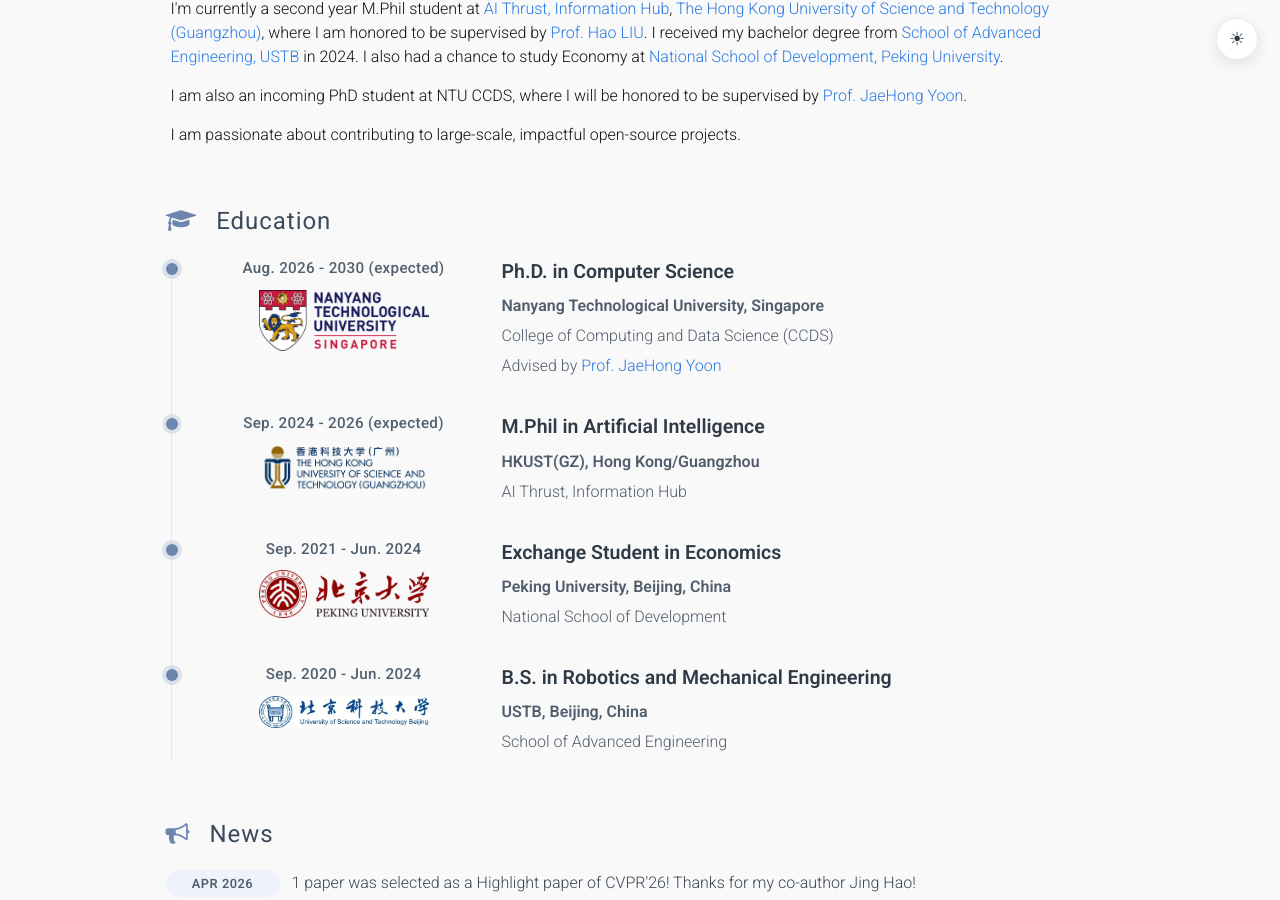
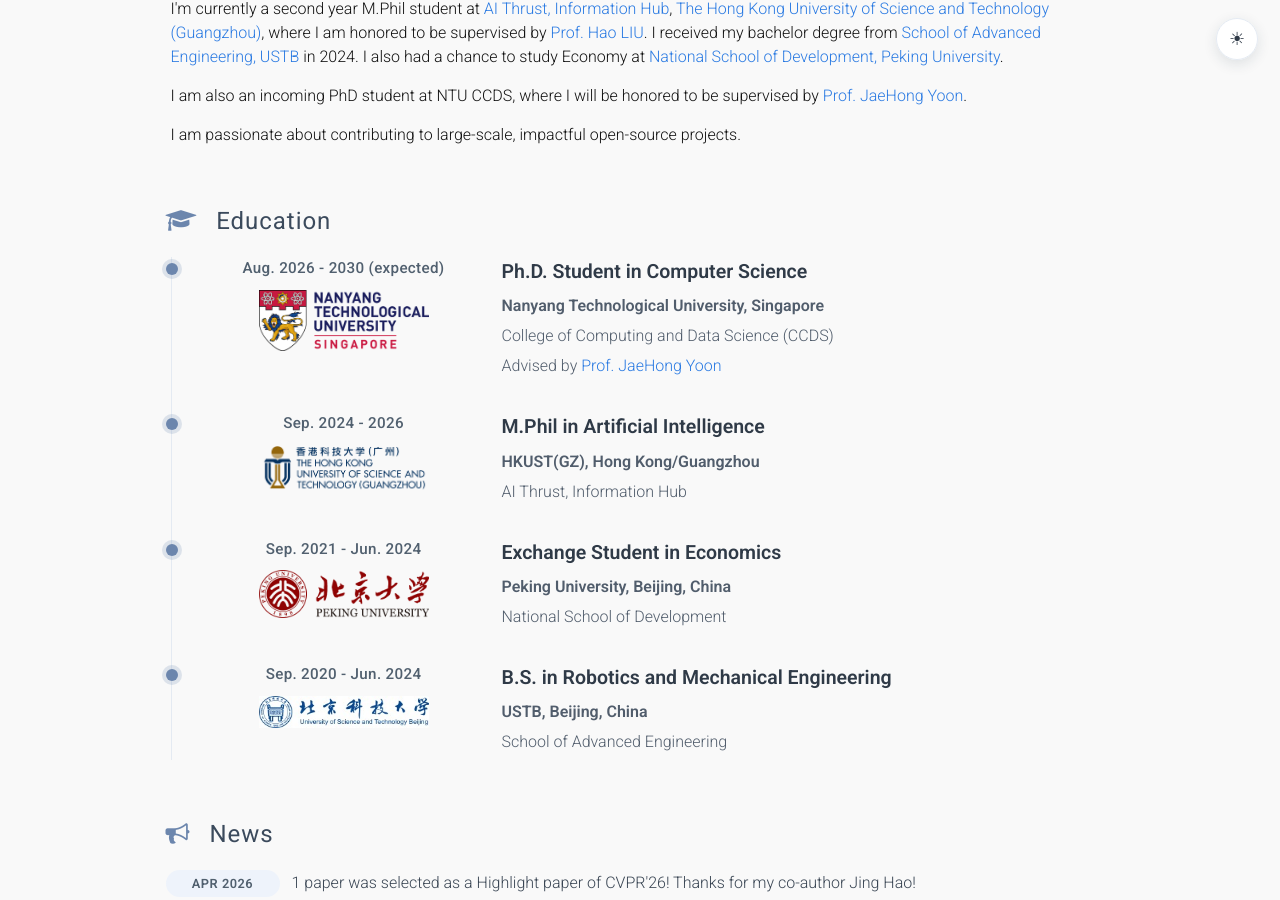
Before and after one commit to yuxuanfanOrion/yuxuanfanOrion.github.io, a Jekyll site: the page built from _pages/about.md, in a window 1280 px wide and 900 px high, scrolled down 699 px. Built offline with Jekyll 4.4.1, drawn with Linux system fonts in a browser that asks for light colours; some web fonts are replaced; a style sheet for code colours, icons or effects is not loaded.

Commit message:
Education: PhD entry says 'Ph.D. Student'; drop '(expected)' from M.Phil

```diff
--- a/_pages/about.md
+++ b/_pages/about.md
@@ -150,7 +150,7 @@
           <img src="/images/icon/ntu.png" alt="NTU" class="timeline-entry__logo">
         </div>
         <div class="timeline-entry__content">
-          <h3>Ph.D. in Computer Science</h3>
+          <h3>Ph.D. Student in Computer Science</h3>
           <p class="timeline-entry__role">Nanyang Technological University, Singapore</p>
           <p>College of Computing and Data Science (CCDS)</p>
           <p>Advised by <a href="https://jaehong31.github.io/">Prof. JaeHong Yoon</a></p>
@@ -158,7 +158,7 @@
       </article>
       <article class="timeline-entry">
         <div class="timeline-entry__meta">
-          <span class="timeline-entry__time">Sep. 2024 - 2026 (expected)</span>
+          <span class="timeline-entry__time">Sep. 2024 - 2026</span>
           <img src="/images/icon/hkust.png" alt="HKUST" class="timeline-entry__logo">
         </div>
         <div class="timeline-entry__content">
```
